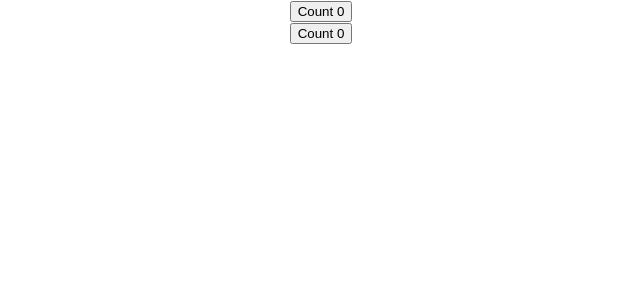
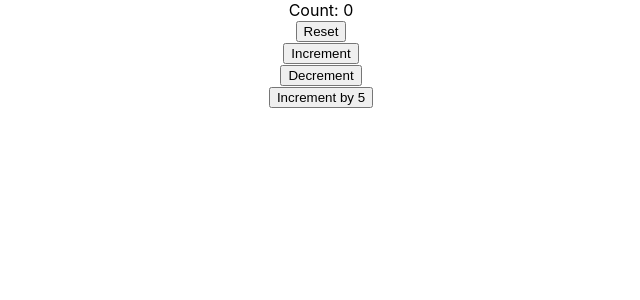
Before and after one commit to bag3557/react-hooks, a React (Create React App) app: page / in a window 1280 px wide. Shown: the top 300 px of the page, without its empty margins (319-959 px from the left). Built offline with nearby package versions, Linux system fonts and the light colour scheme.

Commit message:
useState-increment-decrement example

```diff
--- a/src/App.js
+++ b/src/App.js
@@ -4,12 +4,14 @@
 
 import ClassCounter from "./components/ClassCounter";
 import HookCounter from "./components/HookCounter";
+import HookCounterTwo from "./components/HookCounterTwo";
 
 function App() {
   return (
     <div className="App">
-      <ClassCounter />
-      <HookCounter />
+      {/* <ClassCounter /> */}
+      {/* <HookCounter /> */}
+      <HookCounterTwo />
     </div>
   );
 }
--- /dev/null
+++ b/src/components/HookCounterTwo.js
@@ -0,0 +1,31 @@
+import React, { useState } from "react";
+
+const HookCounterTwo = () => {
+  const intialCount = 0;
+  const [count, setCount] = useState(intialCount);
+
+  const incrementFive = () => {
+    for (let i = 0; i < 5; i++) {
+      setCount(prevCount => prevCount + 1);
+    }
+  };
+  return (
+    <div>
+      Count: {count}
+      <br />
+      <button onClick={() => setCount(intialCount)}>Reset</button>
+      <br />
+      <button onClick={() => setCount(prevCount => prevCount + 1)}>
+        Increment
+      </button>
+      <br />
+      <button onClick={() => setCount(prevCount => prevCount - 1)}>
+        Decrement
+      </button>
+      <br />
+      <button onClick={incrementFive}>Increment by 5</button>
+    </div>
+  );
+};
+
+export default HookCounterTwo;
```
